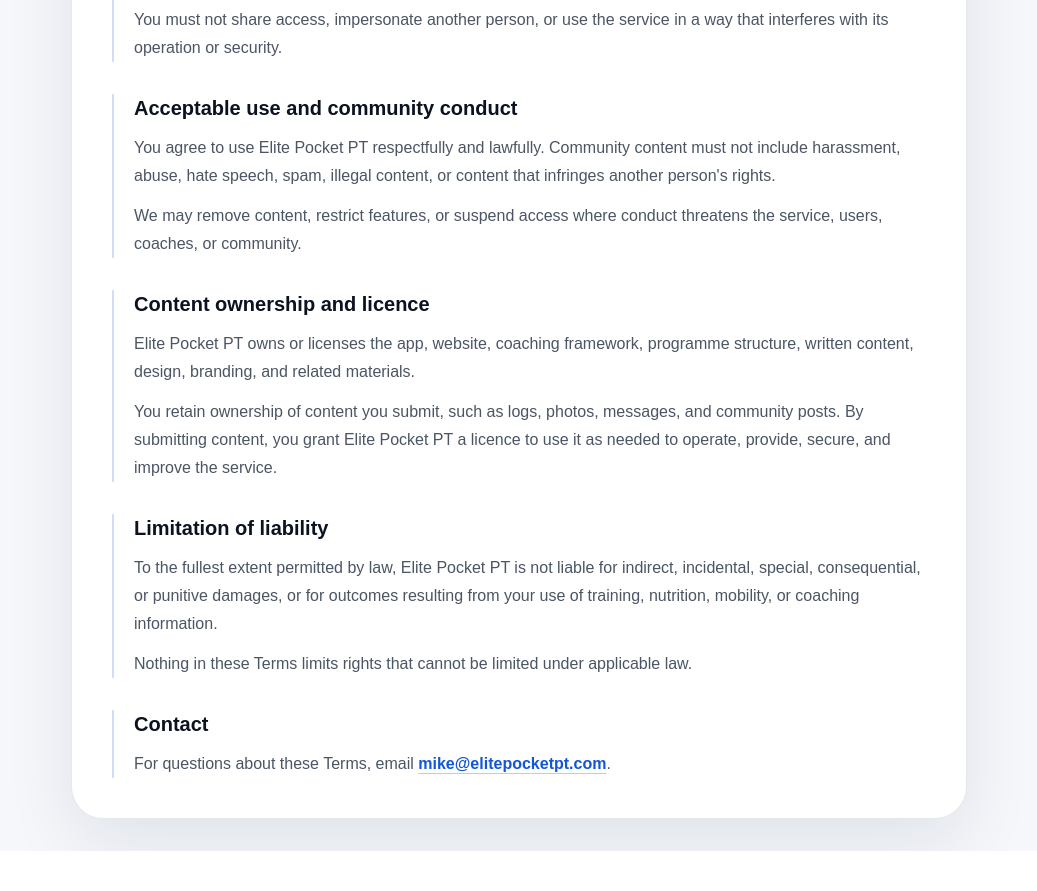
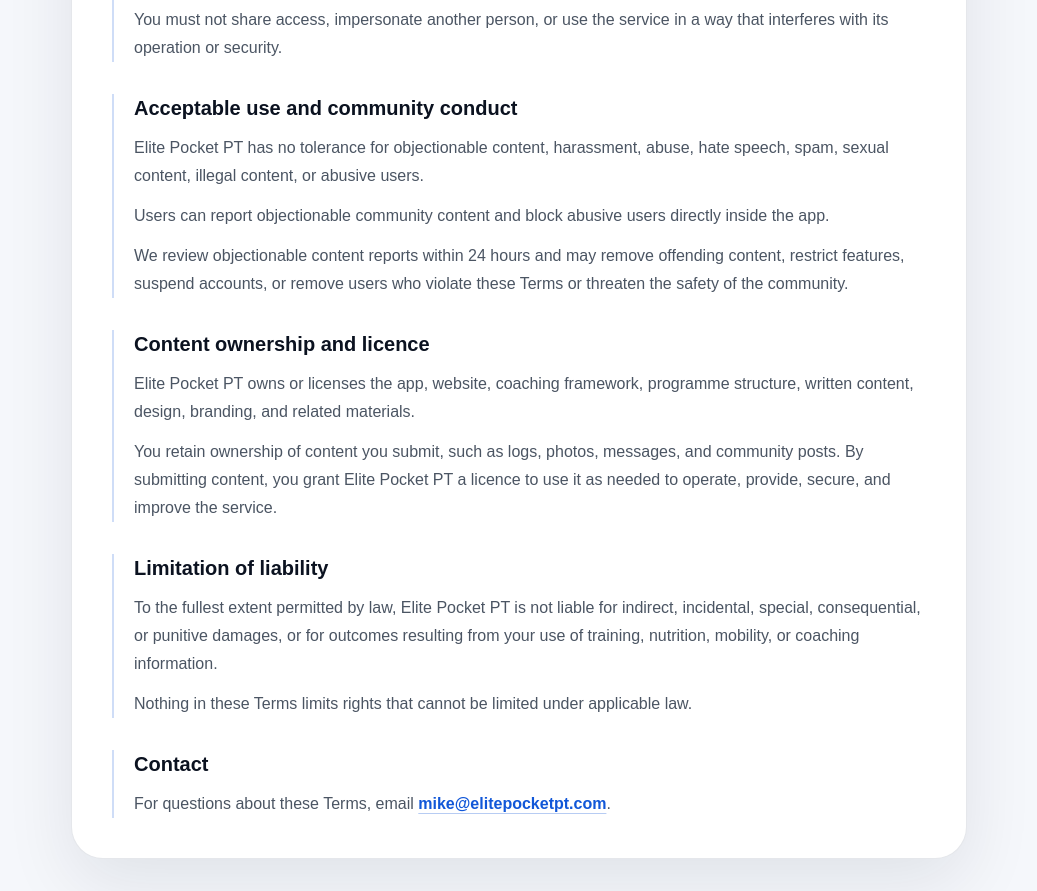
Before and after one commit to Nicho9/elite-pocket-pt-landing, a Next.js app: page /terms in a window 1280 px wide. Shown: the part 1140-2031 px from the top of the page, without its empty margins (121-1158 px from the left). Before the commit the page ends 1991 px from the top, so only its background shows below. Built offline with nearby package versions, Linux system fonts and the light colour scheme.

Commit message:
Update terms for UGC moderation compliance

```diff
--- a/src/app/terms/page.tsx
+++ b/src/app/terms/page.tsx
@@ -32,8 +32,9 @@
   {
     title: "Acceptable use and community conduct",
     body: [
-      "You agree to use Elite Pocket PT respectfully and lawfully. Community content must not include harassment, abuse, hate speech, spam, illegal content, or content that infringes another person's rights.",
-      "We may remove content, restrict features, or suspend access where conduct threatens the service, users, coaches, or community.",
+      "Elite Pocket PT has no tolerance for objectionable content, harassment, abuse, hate speech, spam, sexual content, illegal content, or abusive users.",
+      "Users can report objectionable community content and block abusive users directly inside the app.",
+      "We review objectionable content reports within 24 hours and may remove offending content, restrict features, suspend accounts, or remove users who violate these Terms or threaten the safety of the community.",
     ],
   },
   {
```
